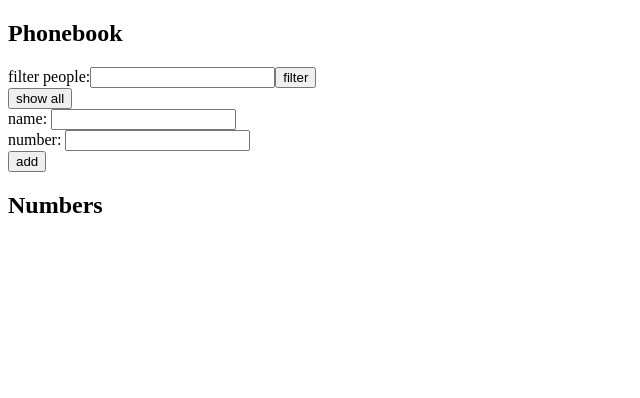
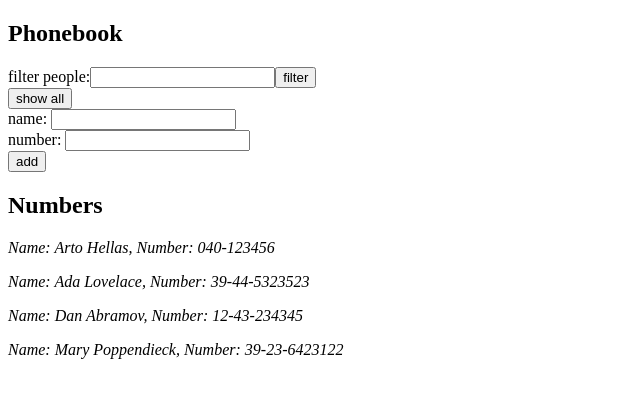
Before and after one commit to gian-cavajani/fullstackOpen-part2, a React (Create React App) app in the folder phonebook/: page / in a window 1280 px wide. Shown: the top 398 px of the page, without its empty margins (0-640 px from the left). Built offline with nearby package versions, Linux system fonts and the light colour scheme; data requests are answered from the project's data file.

Commit message:
exercise 2.11 finished

```diff
--- /dev/null
+++ b/phonebook/db.json
@@ -0,0 +1,24 @@
+{
+  "persons": [
+    {
+      "name": "Arto Hellas",
+      "number": "040-123456",
+      "id": 1
+    },
+    {
+      "name": "Ada Lovelace",
+      "number": "39-44-5323523",
+      "id": 2
+    },
+    {
+      "name": "Dan Abramov",
+      "number": "12-43-234345",
+      "id": 3
+    },
+    {
+      "name": "Mary Poppendieck",
+      "number": "39-23-6423122",
+      "id": 4
+    }
+  ]
+}
--- a/phonebook/src/App.js
+++ b/phonebook/src/App.js
@@ -1,7 +1,8 @@
-import React, { useState } from "react";
+import React, { useState, useEffect } from "react";
 import Form from "./components/Form";
 import Filter from "./components/Filter";
 import People from "./components/People";
+import axios from "axios";
 
 const App = () => {
   const [persons, setPersons] = useState([]);
@@ -9,6 +10,12 @@
   const [newNum, setNewNum] = useState("");
   const [newFilt, setNewFilt] = useState("");
   const [showFilter, setShow] = useState(true);
+
+  useEffect(() => {
+    axios.get("http://localhost:3001/persons").then((response) => {
+      setPersons(response.data);
+    });
+  }, []);
 
   const addPerson = (event) => {
     event.preventDefault();
--- a/phonebook/src/components/People.js
+++ b/phonebook/src/components/People.js
@@ -7,7 +7,9 @@
       {names.map((p) => {
         return (
           <p key={p.id}>
-            Name: {p.name}, Number: {p.number}
+            <em>
+              Name: {p.name}, Number: {p.number}
+            </em>
           </p>
         );
       })}
```
Also changed, not shown: phonebook/package.json (+6 -1 lines), 2 other files (tests, documents, lock files or other folders).
